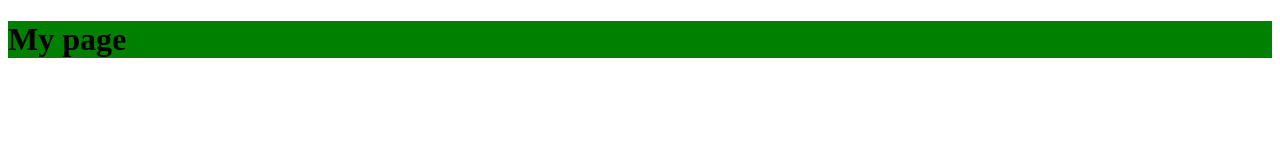
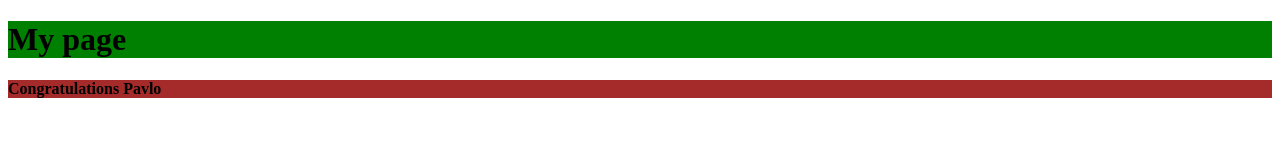
Before and after one commit to Polli02/my-project01, a plain HTML site: page index.html in a window 1280 px wide. Drawn offline with Linux system fonts and the light colour scheme.

Commit message:
Обновил файлы index.html и style.css

```diff
--- a/index.html
+++ b/index.html
@@ -7,6 +7,7 @@
   <link rel="stylesheet" href="style.css">
 </head>
 <h1>My page</h1>
+<h2>Congratulations Pavlo</h2>
 <body>
 
 </body>
--- a/style.css
+++ b/style.css
@@ -1,3 +1,8 @@
 h1 {
   background-color: green;
 }
+h2 {
+background-color: brown;
+text-decoration: dotted;
+font-size: medium;
+}
```
